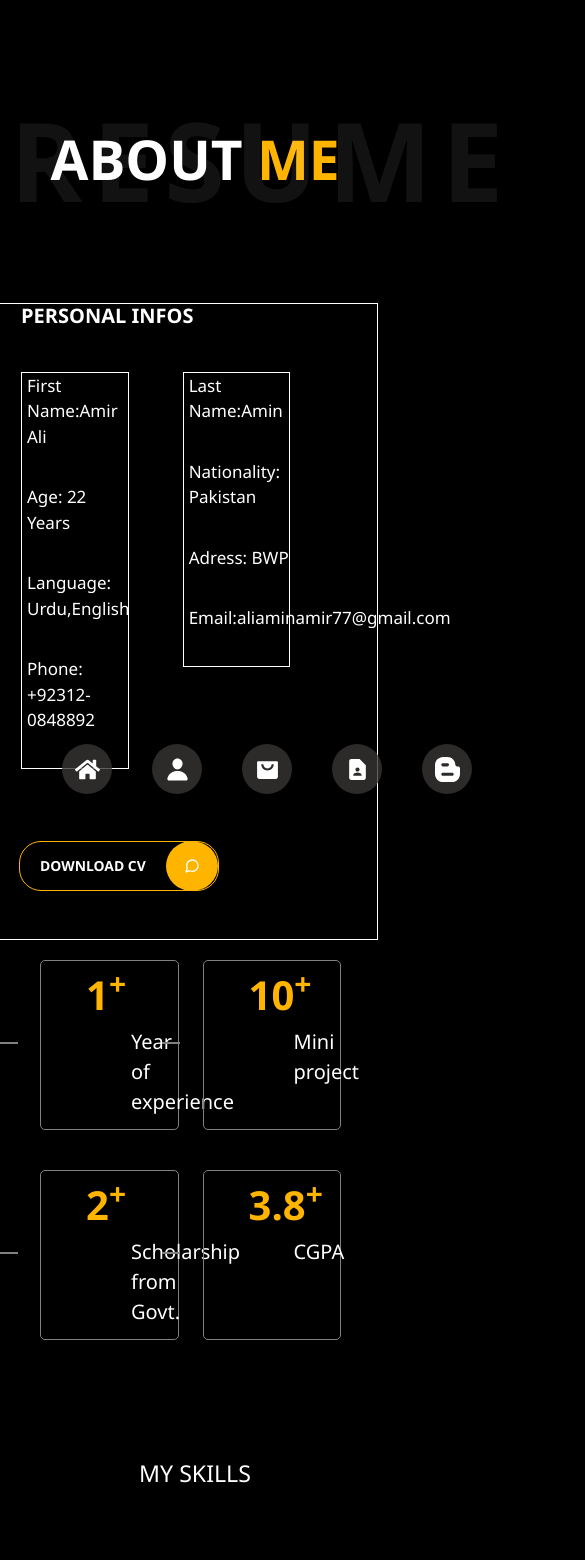
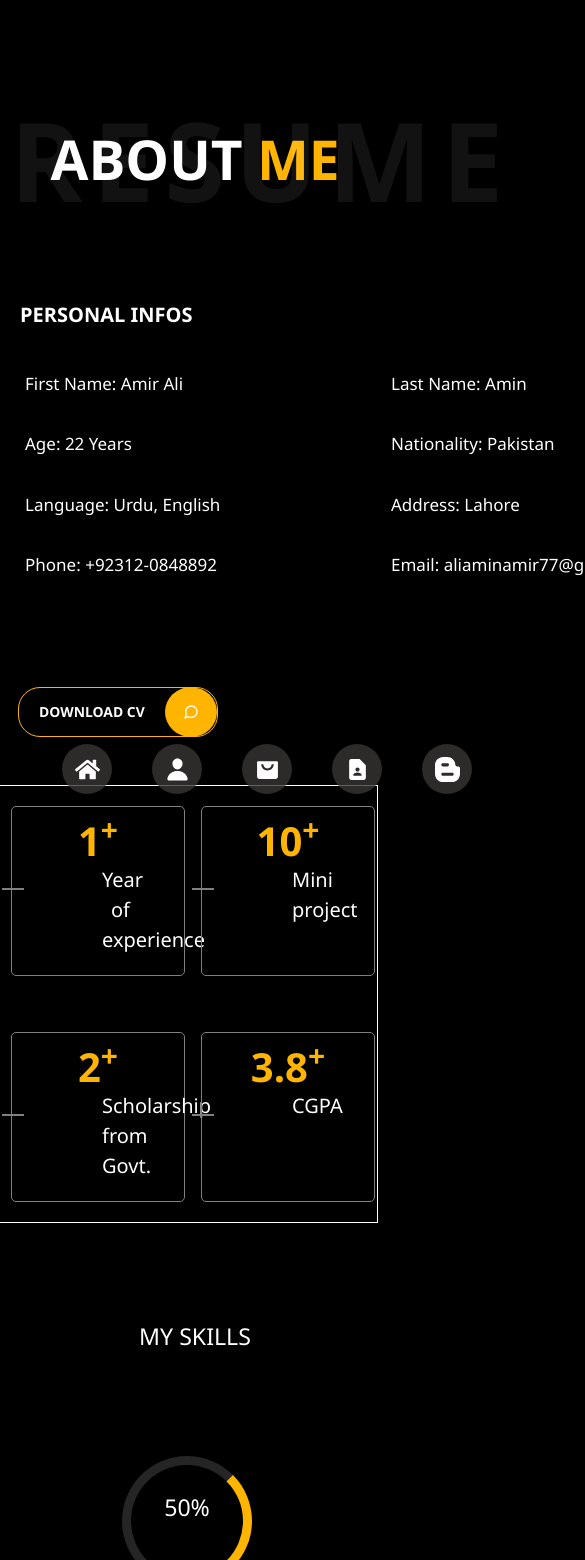
Before and after one commit to AmirAliAmin/Protfolio, a React (Create React App) app: page /about in a window 390 px wide. Shown: the top 1560 px of the page, 585 px wide, since content can reach past the window. Built offline with nearby package versions, Linux system fonts and the light colour scheme.

Commit message:
about is responsive

```diff
--- a/src/Component/About.css
+++ b/src/Component/About.css
@@ -39,7 +39,7 @@
     height: 100%;
     display: flex;
     flex-direction: column;
-    border: 1px solid white;
+    /* border: 1px solid white; */
 }
 .personal-detail .h2{
     /* width: 50%; */
@@ -51,7 +51,7 @@
     margin-left: 20px;
 }
 .personal-detail ul{
-    border: 1px solid white;
+    /* border: 1px solid white; */
     list-style: none;
     color: var(--color);
     padding-left: 5px;
@@ -227,7 +227,15 @@
         font-weight: 700;
     }
     .personal-detail{
-        width: 900px;
+        width: 1000px;
+
+    }
+    .achivement .card1{
+        /* width: 200px; */
+        margin-left: 10px;
+    }
+    .achivement{
+        border:1px solid white ;
     }
 
 
--- a/src/Component/About.jsx
+++ b/src/Component/About.jsx
@@ -21,8 +21,8 @@ export default function About() {
     },
     {
       h: "3.8",
-      dis: "CGPA "
-    }
+      dis: "CGPA ",
+    },
   ];
   const skill = [
     {
@@ -78,7 +78,7 @@ export default function About() {
       date: "2024 - 2025",
       h: "Final Year Project - Emotion Detection & Recommendation System",
       dis: "Developed an Emotion Detection System that recommends movies and music based on user emotions. The frontend was built using React, while the backend and machine learning model were implemented using Flask and Python.",
-}
+    },
   ];
 
   function handleDownload() {
@@ -102,41 +102,49 @@ export default function About() {
           <div className="col-lg-6 col-md-12 col-sm-12 personal-detail">
             <h2 className="h2">Personal Infos</h2>
             <div className="row mt-3">
-              <div className="col-5">
+              {/* Flex container for personal info lists */}
+              <div className="d-flex justify-content-between w-100">
+                {/* Left list */}
+                <div className="col-12 col-md-6">
                   <ul>
                     <li>
-                    First Name:<span>Amir Ali</span>
+                      First Name: <span>Amir Ali</span>
                     </li>
                     <li>
                       Age: <span>22 Years</span>
                     </li>
                     <li>
-                    Language: <span>Urdu,English</span>
+                      Language: <span>Urdu, English</span>
                     </li>
                     <li>
                       Phone: <span>+92312-0848892</span>
                     </li>
                   </ul>
                 </div>
-              <div className="col-5">
+
+                {/* Right list */}
+                <div className="col-12 col-md-6 mb-3">
                   <ul>
                     <li>
-                    Last Name:<span>Amin</span>
+                      Last Name: <span>Amin</span>
                     </li>
                     <li>
                       Nationality: <span>Pakistan</span>
                     </li>
                     <li>
-                    Adress: <span>BWP</span>
+                      Address: <span>Lahore</span>
                     </li>
                     <li>
-                    Email:<span>aliaminamir77@gmail.com</span>
+                      Email: <span>aliaminamir77@gmail.com</span>
                     </li>
                   </ul>
                 </div>
-              <div className="button btn">
-                <h2 className="text-center" onClick={handleDownload}>
-                  Download cv{" "}
+              </div>
+
+              {/* Download Button */}
+              <div className="button btn mt-3">
+                <h2 className="text-center m-0" onClick={handleDownload}>
+                  Download CV
                 </h2>
                 <div className="icon" onClick={handleDownload}>
                   <FiMessageCircle />
@@ -144,16 +152,18 @@ export default function About() {
               </div>
             </div>
           </div>
-          <div className="col-lg-6 col-md-12 col-sm-12 achivement">
-            <div className="row">
-              {card.map((i, index) => (
-                <div className="col-5" key={index}>
-                  <div className="card1">
-                    <h1>
-                      {i.h}
+          <div className="col-12 col-lg-6 achivement">
+            <div className="row g-3">
+              {card.map((item, idx) => (
+                <div className="col-6" key={idx}>
+                  {" "}
+                  {/* ⬅️ Force 2 per row */}
+                  <div className="card1 text-center">
+                    <h1 className="mb-0">
+                      {item.h}
                       <sup>+</sup>
                     </h1>
-                    <p>{i.dis}</p>
+                    <p className="mb-0">{item.dis}</p>
                   </div>
                 </div>
               ))}
--- a/src/Component/Home.jsx
+++ b/src/Component/Home.jsx
@@ -2,12 +2,17 @@ import React from "react";
 import "../Home.css";
 import image from "../Images/Amir1.png";
 import { FaArrowRight } from "react-icons/fa";
-import About from "./About";
-import Contact from "./Contact";
-import Blog from "./Blog";
-import Portfolio from "./Portfolio";
+import About from "./About"
+import Contact from "./Contact"
+import Portfolio from './Portfolio'
+import Blog from './Blog'
+import { useNavigate } from "react-router-dom";
 
 export default function Home() {
+  const navigate = useNavigate();
+   const handleClick = () => {
+    navigate("/about");
+  };
   return (
     <div>
       <div className="homepage">
@@ -35,37 +40,19 @@ export default function Home() {
             type="button"
             data-bs-toggle="modal"
             data-bs-target="#myModal"
+            onClick={handleClick}
           >
             <h2 className="text-center">MORE ABOUT ME </h2>
-
             <div className="icon">
               <FaArrowRight />
             </div>
           </div>
-          <div className="modal" id="myModal" style={{width:"90%"}} >
-            <div className="modal-dialog" style={{width:"100%", maxWidth: "100%"}} >
-              <div class="modal-content"style={{width:"100%"}}  >
-                <div className="modal-header" style={{background:"black"}}>
-                  <h4 className="modal-title"></h4>
-                  <button
-                    type="button"
-                    class="btn-close"
-                    data-bs-dismiss="modal" style={{background:"white"}}
-                  >X</button>
-                </div>
-                <div className="modal-body" style={{width:"100%", padding: "0",background:"black"}}>
-                <About/>
-
-                </div>
-              </div>
-            </div>
-          </div>
         </div>
       </div>
-      {/* <About />
+      <About />
       <Portfolio />
       <Contact />
-      <Blog /> */}
+      <Blog />
     </div>
   );
 }
```
Lines whose indentation alone changed are shown as unchanged.
